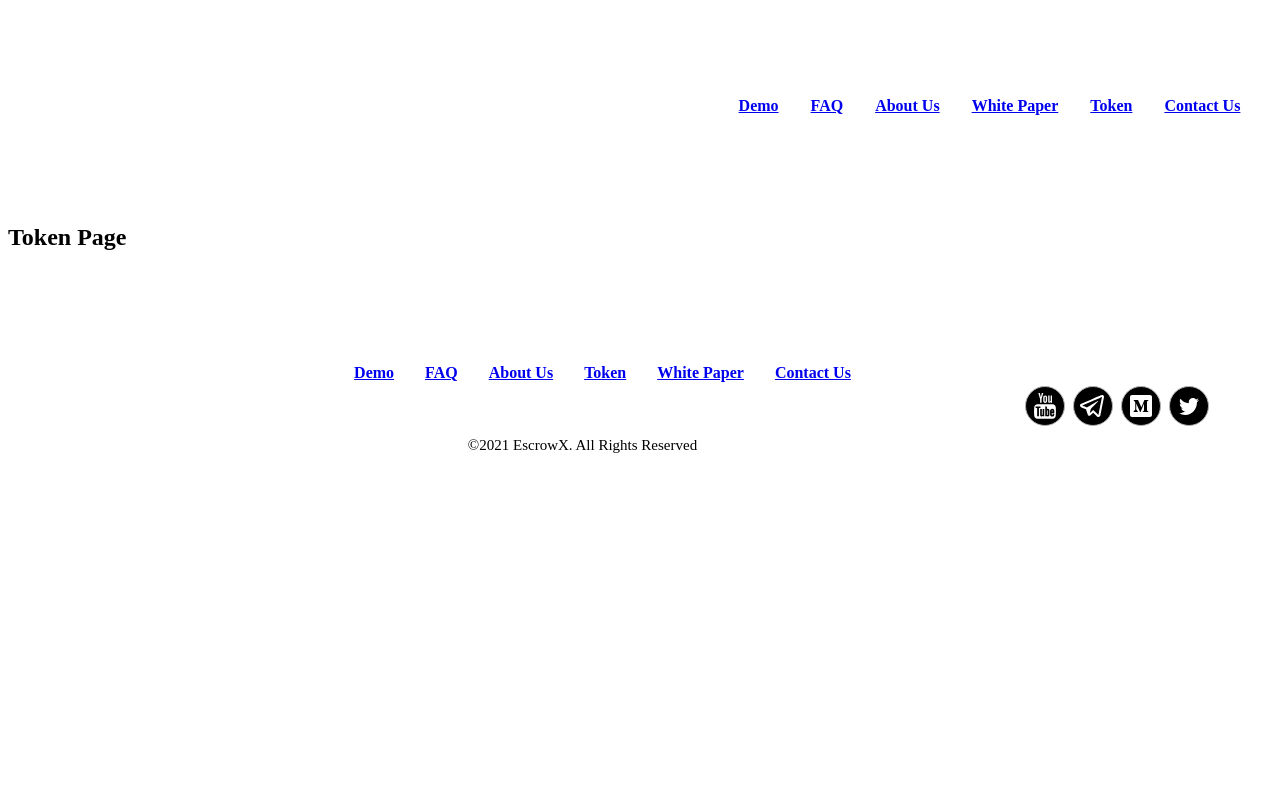
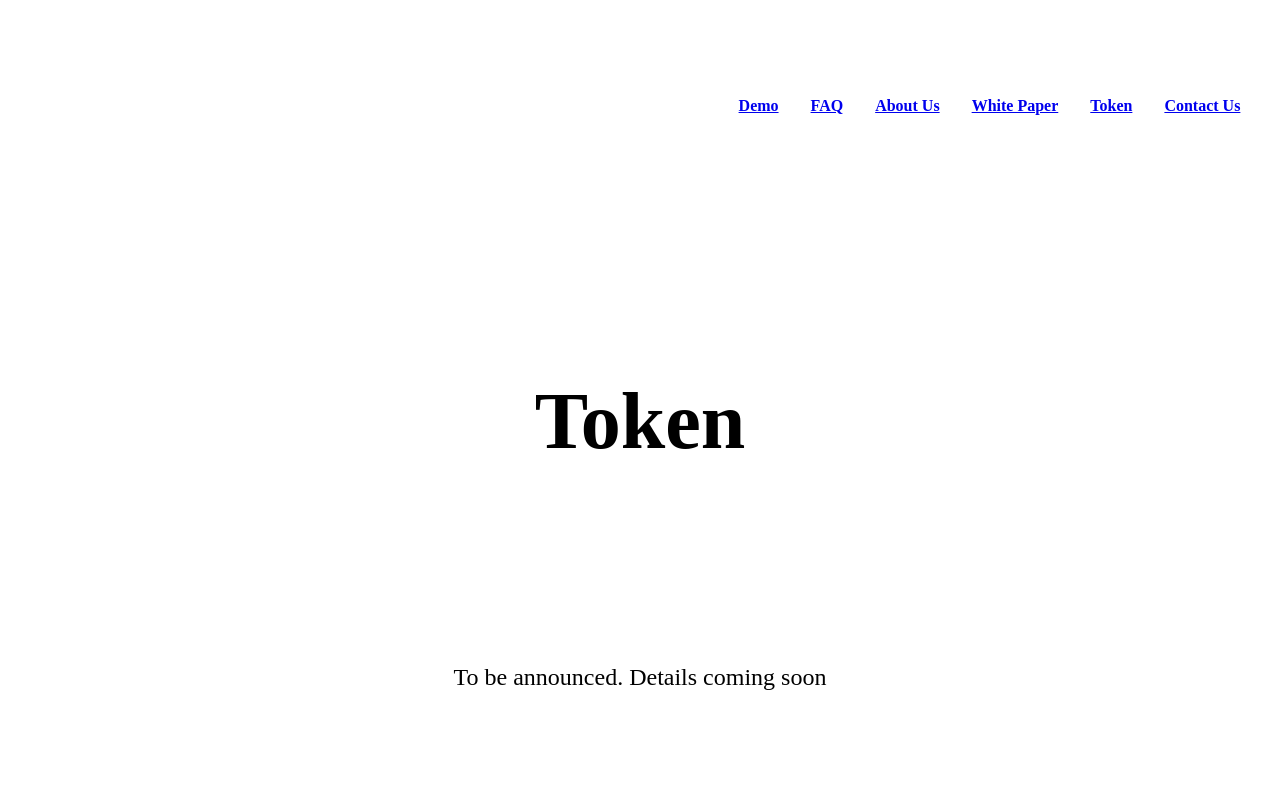
Before and after one commit to EscrowX/landing-page, a React (Create React App) app: page /token in a window 1280 px wide. Shown: the top 800 px of the page. Built offline with nearby package versions, Linux system fonts and the light colour scheme; the HTML template or start-up script is replaced by a standard one.

Commit message:
created token page and added active nav link styles

```diff
--- a/src/components/Header/Header.js
+++ b/src/components/Header/Header.js
@@ -1,5 +1,5 @@
 import React, { useState } from "react";
-import { Link } from "react-router-dom";
+import { Link, NavLink } from "react-router-dom";
 import headerStyles from "./Header.module.css";
 import logoEscrowX from "../../assets/logo.svg";
 
@@ -15,6 +15,7 @@ function Header() {
 		navItem,
 		navBtn,
 		navBtnOpened,
+		activeNavLink,
 	} = headerStyles;
 	const handleNavbar = () => {
 		setIsNavbarOpen((prevState) => !prevState);
@@ -34,6 +35,7 @@ function Header() {
 					<ul className={navList}>
 						<li className={navItem}>
 							<a
+								onClick={() => setIsNavbarOpen(false)}
 								href="https://invis.io/YJ10RDVLZ87R"
 								target="_blank"
 								rel="noreferrer"
@@ -43,6 +45,7 @@ function Header() {
 						</li>
 						<li className={navItem}>
 							<a
+								onClick={() => setIsNavbarOpen(false)}
 								href="https://faq.escrowx.io/"
 								target="_blank"
 								rel="noreferrer"
@@ -51,16 +54,40 @@ function Header() {
 							</a>
 						</li>
 						<li className={navItem}>
-							<Link to="/about">about us</Link>
+							<NavLink
+								activeClassName={activeNavLink}
+								onClick={() => setIsNavbarOpen(false)}
+								to="/about"
+							>
+								about us
+							</NavLink>
 						</li>
 						<li className={navItem}>
-							<Link to="/white-paper">white paper</Link>
+							<NavLink
+								activeClassName={activeNavLink}
+								onClick={() => setIsNavbarOpen(false)}
+								to="/white-paper"
+							>
+								white paper
+							</NavLink>
 						</li>
 						<li className={navItem}>
-							<Link to="/token">token</Link>
+							<NavLink
+								activeClassName={activeNavLink}
+								onClick={() => setIsNavbarOpen(false)}
+								to="/token"
+							>
+								token
+							</NavLink>
 						</li>
 						<li className={navItem}>
-							<Link to="/contact">contact us</Link>
+							<NavLink
+								activeClassName={activeNavLink}
+								onClick={() => setIsNavbarOpen(false)}
+								to="/contact"
+							>
+								contact us
+							</NavLink>
 						</li>
 					</ul>
 				</nav>
--- a/src/components/Header/Header.module.css
+++ b/src/components/Header/Header.module.css
@@ -35,8 +35,8 @@
 	content: "";
 	position: absolute;
 	left: 0;
-	bottom: -4px;
-	background-color: var(--white);
+	bottom: -48px;
+	background-color: var(--green);
 	width: 100%;
 	height: 3px;
 	border-radius: 50px;
@@ -46,6 +46,16 @@
 }
 .navItem:hover::after {
 	transform: scaleX(1);
+}
+.activeNavLink::after {
+	content: "";
+	position: absolute;
+	left: 0;
+	bottom: -48px;
+	background-color: var(--green);
+	width: 100%;
+	height: 3px;
+	border-radius: 50px;
 }
 
 /* navBtn */
@@ -156,6 +166,12 @@
 		font-size: 20px;
 		line-height: 1.7;
 	}
+	.navItem::after {
+		bottom: 0px;
+	}
+	.activeNavLink::after {
+		bottom: 0px;
+	}
 	.header {
 		position: fixed;
 		top: 0;
--- /dev/null
+++ b/src/components/TokenInfo/TokenInfo.js
@@ -0,0 +1,18 @@
+import React from "react";
+import tokenInfoStyles from "./TokenInfo.module.css";
+
+const TokenInfo = () => {
+	const { section, container, title, TBAsection, TBAtext } = tokenInfoStyles;
+	return (
+		<section className={section}>
+			<div className={container}>
+				<h2 className={title}>Token</h2>
+				<div className={TBAsection}>
+					<p className={TBAtext}>To be announced. Details coming soon</p>
+				</div>
+			</div>
+		</section>
+	);
+};
+
+export default TokenInfo;
--- /dev/null
+++ b/src/components/TokenInfo/TokenInfo.module.css
@@ -0,0 +1,34 @@
+.section {
+	padding: 100px 0;
+	margin: 0 auto;
+	width: min(100%, 1400px);
+	border-bottom: 1px solid var(--grey-dark);
+}
+.container {
+	margin: 0 auto;
+	width: min(95%, 1200px);
+	display: flex;
+	flex-direction: column;
+	align-items: center;
+}
+.title {
+	font-size: 80px;
+	font-weight: bold;
+	line-height: 1.28;
+	margin-bottom: 60px;
+	text-align: center;
+}
+.TBAsection {
+	padding: 100px 20px;
+	margin: 0 auto;
+	width: min(95%, 1200px);
+	display: flex;
+	flex-direction: column;
+	align-items: center;
+	background-color: var(--gray-dark1);
+}
+.TBAtext {
+	font-size: 24px;
+	line-height: 1.7;
+	text-align: center;
+}
--- a/src/global.css
+++ b/src/global.css
@@ -2,7 +2,9 @@
 	--white: #ffffff;
 	--white-light: rgba(255, 255, 255, 0.7);
 	--grey-dark: rgba(255, 255, 255, 0.15);
+	--gray-dark1: #121314;
 	--black: #000000;
+	--green: #78b848;
 }
 
 *,
--- a/src/pages/Token.js
+++ b/src/pages/Token.js
@@ -1,11 +1,8 @@
 import React from "react";
+import TokenInfo from "../components/TokenInfo/TokenInfo";
 
 const Token = () => {
-	return (
-		<div>
-			<h2>Token Page</h2>
-		</div>
-	);
+	return <TokenInfo />;
 };
 
 export default Token;
```
